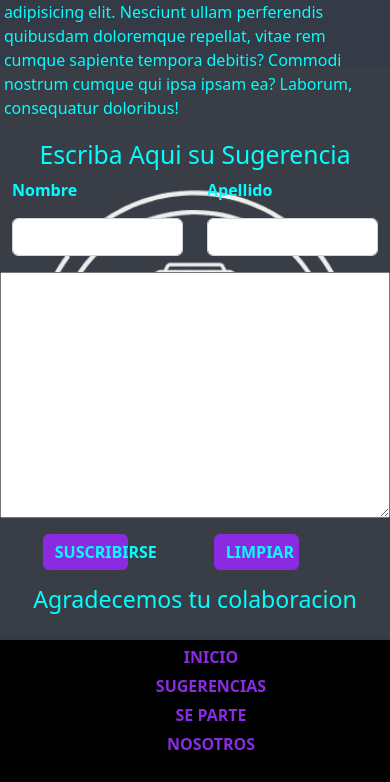
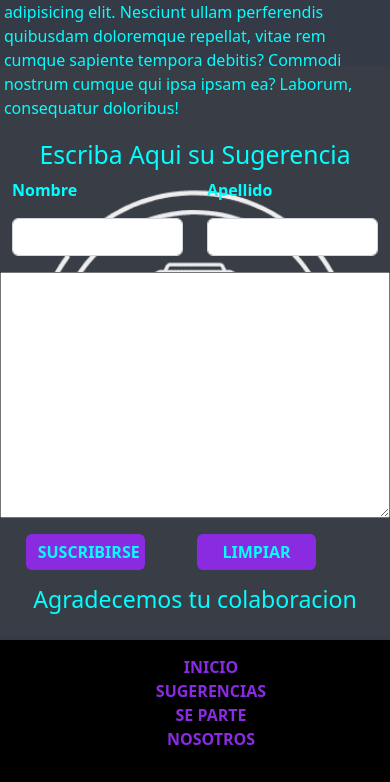
Before and after one commit to JhonatanPintos/ProyectoFinal, a website: page informacion/sugerencias.html in a window 390 px wide. Shown: the part 69-851 px from the top of the page. Drawn offline with nearby package versions, Linux system fonts and the light colour scheme.

Commit message:
nuevas correciones y ajustes de posicionamiento

```diff
--- a/informacion/sugerencias.html
+++ b/informacion/sugerencias.html
@@ -42,11 +42,11 @@
                 <textarea class="mb-3 d-grid gap-2 col-12 mx-auto" name="" id="" cols="30" rows="10"></textarea>
                 <div class="row justify-content-md-center">
                     <button type="submit"
-                        class="botones mb-3 btn btn-primary d-grid gap-2 col-6 mx-auto">Suscribirse</button>
+                        class="botones botonesE mb-3 btn btn-primary d-grid gap-2 mx-auto">Suscribirse</button>
                 </div>
                 <div class="row justify-content-md-center">
                     <button type="reset"
-                        class="botones mb-3 btn btn-primary d-grid gap-2 col-6 mx-auto">Limpiar</button>
+                        class="botones botonesE mb-3 btn btn-primary d-grid gap-2 mx-auto">Limpiar</button>
                 </div>
             </div>
             <h3 class="mb-3 text-center">Agradecemos tu colaboracion</h3>
--- a/scss/_botones.scss
+++ b/scss/_botones.scss
@@ -32,3 +32,10 @@
     color: $color-base;
   }
 }
+
+/* BOTONES ESPECIFICOS */
+
+.botonesE{
+  display: flex;
+  max-width: 70%;
+}
--- a/scss/_queriesEspecificos.scss
+++ b/scss/_queriesEspecificos.scss
@@ -6,20 +6,16 @@
     /* FOOTER */
 
     .footer li {
+      display: flex;
       justify-content: center;
-      display: grid;
     }
 
     .ini {
       right: auto;
-      position: relative;
-      bottom: 10px;
     }
 
     .sug {
       right: auto;
-      position: relative;
-      bottom: 5px;
     }
 
     .sep {
@@ -28,8 +24,6 @@
 
     .nos {
       left: auto;
-      position: relative;
-      top: 5px;
     }
 
     /* COMENTARIO */
```
Also changed, not shown: css/style.css.
